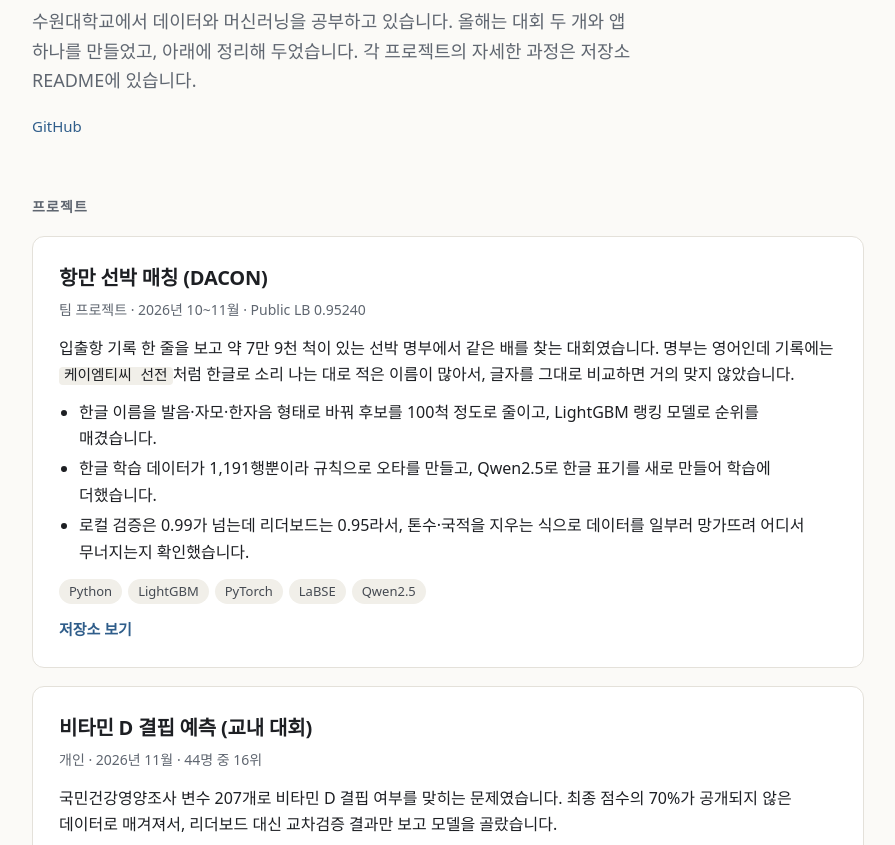
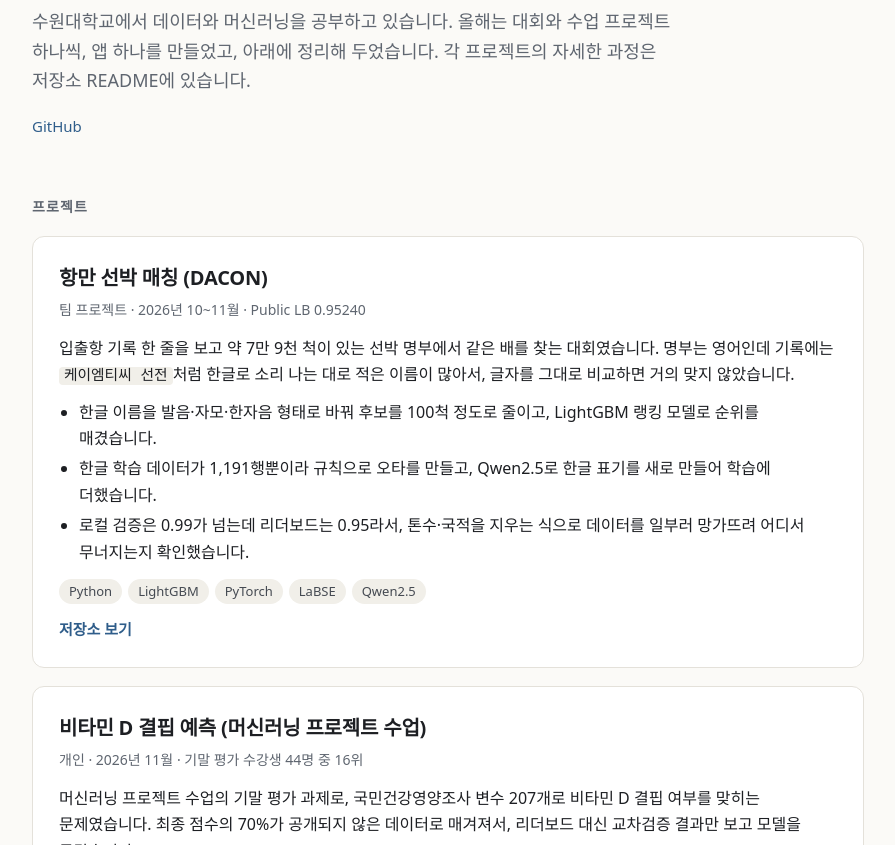
Before and after one commit to haneul55/haneul55.github.io, a plain HTML site: page index.html in a window 1280 px wide. Shown: the part 98-943 px from the top of the page, without its empty margins (192-1087 px from the left). Drawn offline with Linux system fonts and the light colour scheme.

Commit message:
비타민 D 프로젝트 설명 수정: 교내 대회가 아니라 수업 기말 평가
Co-Authored-By: Claude Opus 5.5 <noreply@anthropic.com>
Claude-Session: https://claude.ai/code/session_015UNAJbUUYP66Gh1Ect5Zfo

```diff
--- a/index.html
+++ b/index.html
@@ -62,7 +62,7 @@
 
 <header>
   <h1>haneul55</h1>
-  <p class="lead">수원대학교에서 데이터와 머신러닝을 공부하고 있습니다. 올해는 대회 두 개와 앱 하나를 만들었고, 아래에 정리해 두었습니다. 각 프로젝트의 자세한 과정은 저장소 README에 있습니다.</p>
+  <p class="lead">수원대학교에서 데이터와 머신러닝을 공부하고 있습니다. 올해는 대회와 수업 프로젝트 하나씩, 앱 하나를 만들었고, 아래에 정리해 두었습니다. 각 프로젝트의 자세한 과정은 저장소 README에 있습니다.</p>
   <div class="links">
     <a href="https://github.com/haneul55">GitHub</a>
     <!-- 이메일을 넣으려면 아래 줄의 주석을 풀고 주소를 바꾸세요 -->
@@ -87,9 +87,9 @@
   </article>
 
   <article class="card">
-    <h3>비타민 D 결핍 예측 (교내 대회)</h3>
-    <div class="meta">개인 · 2026년 11월 · 44명 중 16위</div>
-    <p>국민건강영양조사 변수 207개로 비타민 D 결핍 여부를 맞히는 문제였습니다. 최종 점수의 70%가 공개되지 않은 데이터로 매겨져서, 리더보드 대신 교차검증 결과만 보고 모델을 골랐습니다.</p>
+    <h3>비타민 D 결핍 예측 (머신러닝 프로젝트 수업)</h3>
+    <div class="meta">개인 · 2026년 11월 · 기말 평가 수강생 44명 중 16위</div>
+    <p>머신러닝 프로젝트 수업의 기말 평가 과제로, 국민건강영양조사 변수 207개로 비타민 D 결핍 여부를 맞히는 문제였습니다. 최종 점수의 70%가 공개되지 않은 데이터로 매겨져서, 리더보드 대신 교차검증 결과만 보고 모델을 골랐습니다.</p>
     <ul>
       <li>변수들이 묶음으로 같이 비어 있는 걸 보고 조사 연도를 추정하는 피처를 만들었는데, 이게 가장 효과가 컸습니다.</li>
       <li>LightGBM, CatBoost, 로지스틱 회귀를 섞어 썼습니다.</li>
```
